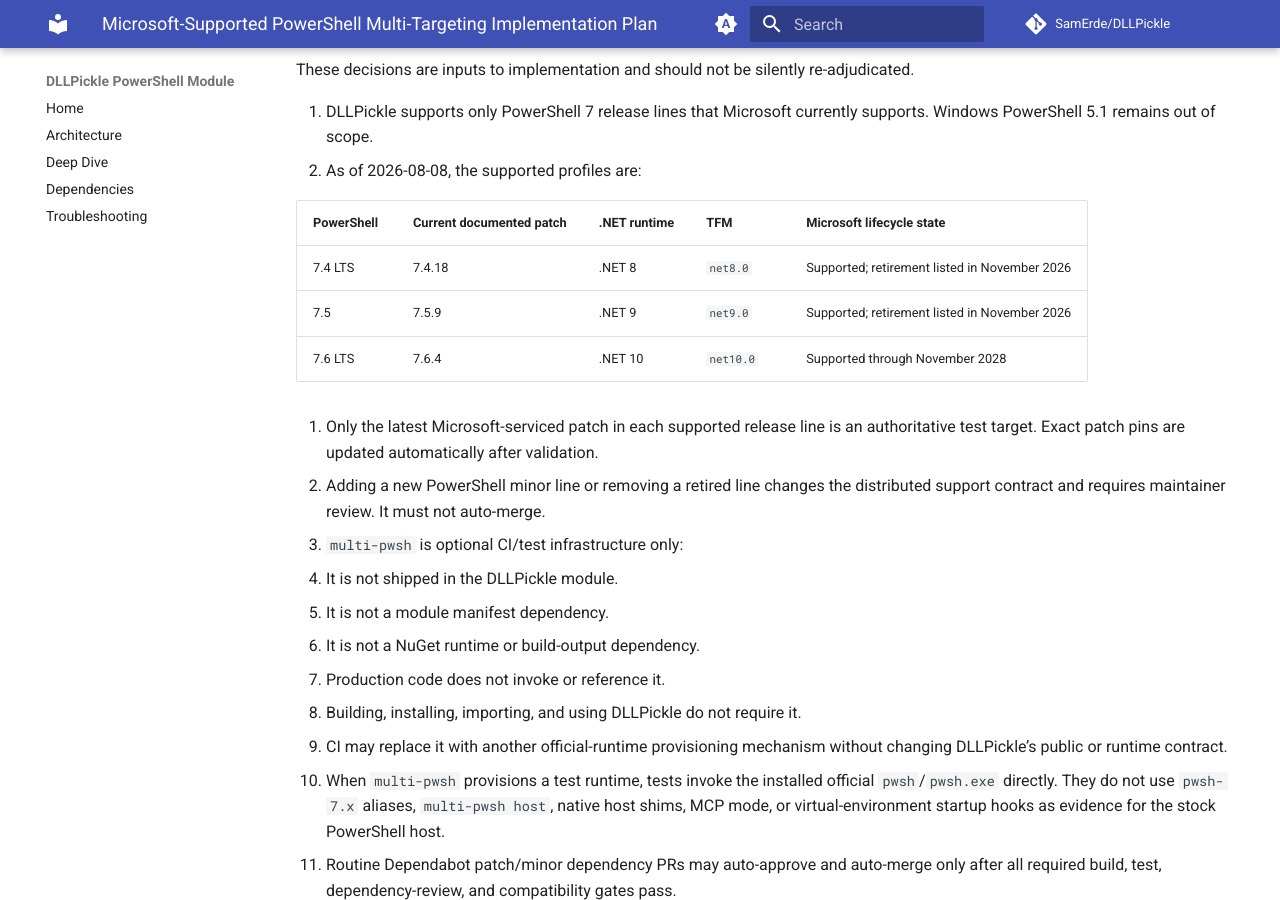
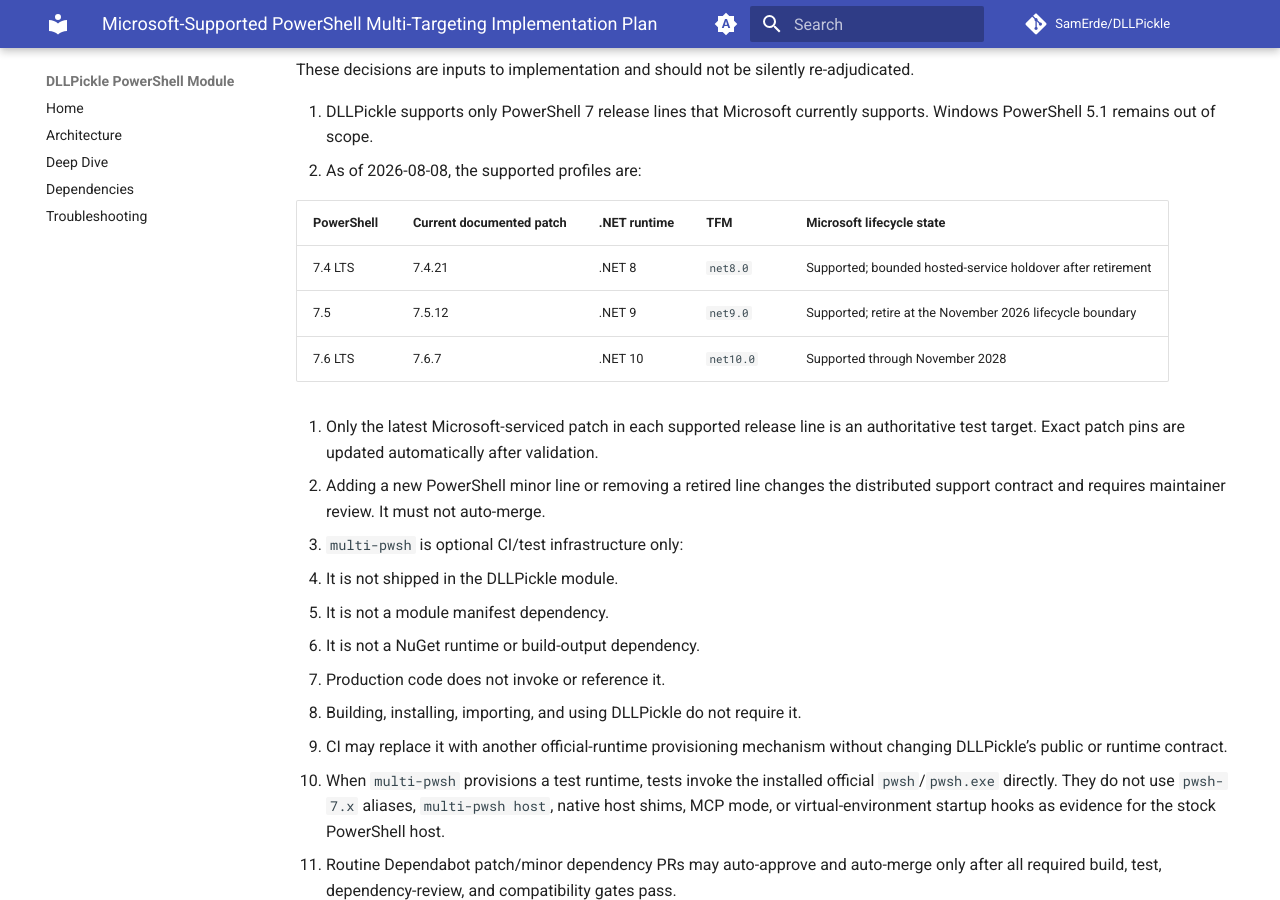
Before and after one commit to SamErde/DLLPickle, an MkDocs documentation site: the page built from docs/plans/2026-08-08-supported-powershell-multitargeting.md, in a window 1280 px wide and 900 px high, scrolled down 617 px. Built offline with MkDocs 1.6.1 and Material for MkDocs 9.7.7, drawn with Linux system fonts in a browser that asks for light colours; comment, search, counter and statistics services are not loaded.

Commit message:
ci: update PowerShell servicing patches

```diff
--- a/docs/plans/2026-08-08-supported-powershell-multitargeting.md
+++ b/docs/plans/2026-08-08-supported-powershell-multitargeting.md
@@ -23,9 +23,9 @@ These decisions are inputs to implementation and should not be silently re-adjud
 
    | PowerShell | Current documented patch | .NET runtime | TFM | Microsoft lifecycle state |
    | --- | --- | --- | --- | --- |
-   | 7.4 LTS | 7.4.18 | .NET 8 | `net8.0` | Supported; retirement listed in November 2026 |
-   | 7.5 | 7.5.9 | .NET 9 | `net9.0` | Supported; retirement listed in November 2026 |
-   | 7.6 LTS | 7.6.4 | .NET 10 | `net10.0` | Supported through November 2028 |
+   | 7.4 LTS | 7.4.21 | .NET 8 | `net8.0` | Supported; bounded hosted-service holdover after retirement |
+   | 7.5 | 7.5.12 | .NET 9 | `net9.0` | Supported; retire at the November 2026 lifecycle boundary |
+   | 7.6 LTS | 7.6.7 | .NET 10 | `net10.0` | Supported through November 2028 |
 
 3. Only the latest Microsoft-serviced patch in each supported release line is an authoritative test target. Exact patch pins are updated automatically after validation.
 4. Adding a new PowerShell minor line or removing a retired line changes the distributed support contract and requires maintainer review. It must not auto-merge.
```
Also changed, not shown: docs/generated/Support-Matrix.md (+4 -4 lines), 3 other files.
